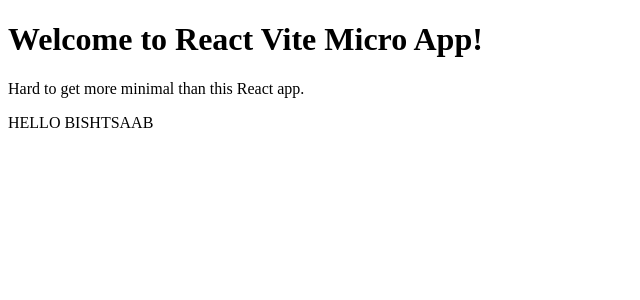
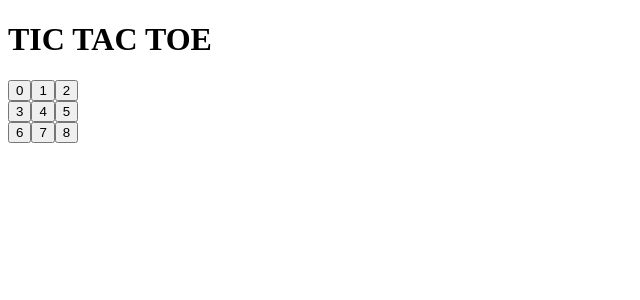
Before and after one commit to Sumitbisht2000/box-office, a React (Vite) app in the folder tictactoe/: page / in a window 1280 px wide. Shown: the top 300 px of the page, without its empty margins (0-640 px from the left). Built offline with nearby package versions, Linux system fonts and the light colour scheme.

Commit message:
created board and square components

```diff
--- a/tictactoe/src/App.jsx
+++ b/tictactoe/src/App.jsx
@@ -1,9 +1,15 @@
 import React from "react";
+import Board from './components/Board';
+
 
 export default () => (
   <>
-    <h1>Welcome to React Vite Micro App!</h1>
-    <p>Hard to get more minimal than this React app.</p>
-    <large>HELLO BISHTSAAB</large>
+  <div>
+    <h1>TIC TAC TOE</h1>
+    <Board/>
+
+
+  </div>
+
   </>
 );
--- /dev/null
+++ b/tictactoe/src/components/Board.jsx
@@ -0,0 +1,27 @@
+import React from 'react';
+import Square from './Square';
+
+const Board = () => {
+  return (
+    <div>
+      <div>
+      <Square value={0}/>
+      <Square value={1}/>
+      <Square value={2}/>
+      </div>
+      <div>
+      <Square value={3}/>
+      <Square value={4}/>
+      <Square value={5}/>
+      </div>
+      <div>
+      <Square value={6}/>
+      <Square value={7}/>
+      <Square value={8}/>
+      </div>
+
+    </div>
+  )
+}
+
+export default Board
--- /dev/null
+++ b/tictactoe/src/components/Square.jsx
@@ -0,0 +1,9 @@
+import React from 'react';
+
+const Square = ({value}) => {
+
+  return  <button  type='button'>{ value }</button>
+
+}
+
+export default Square
```
